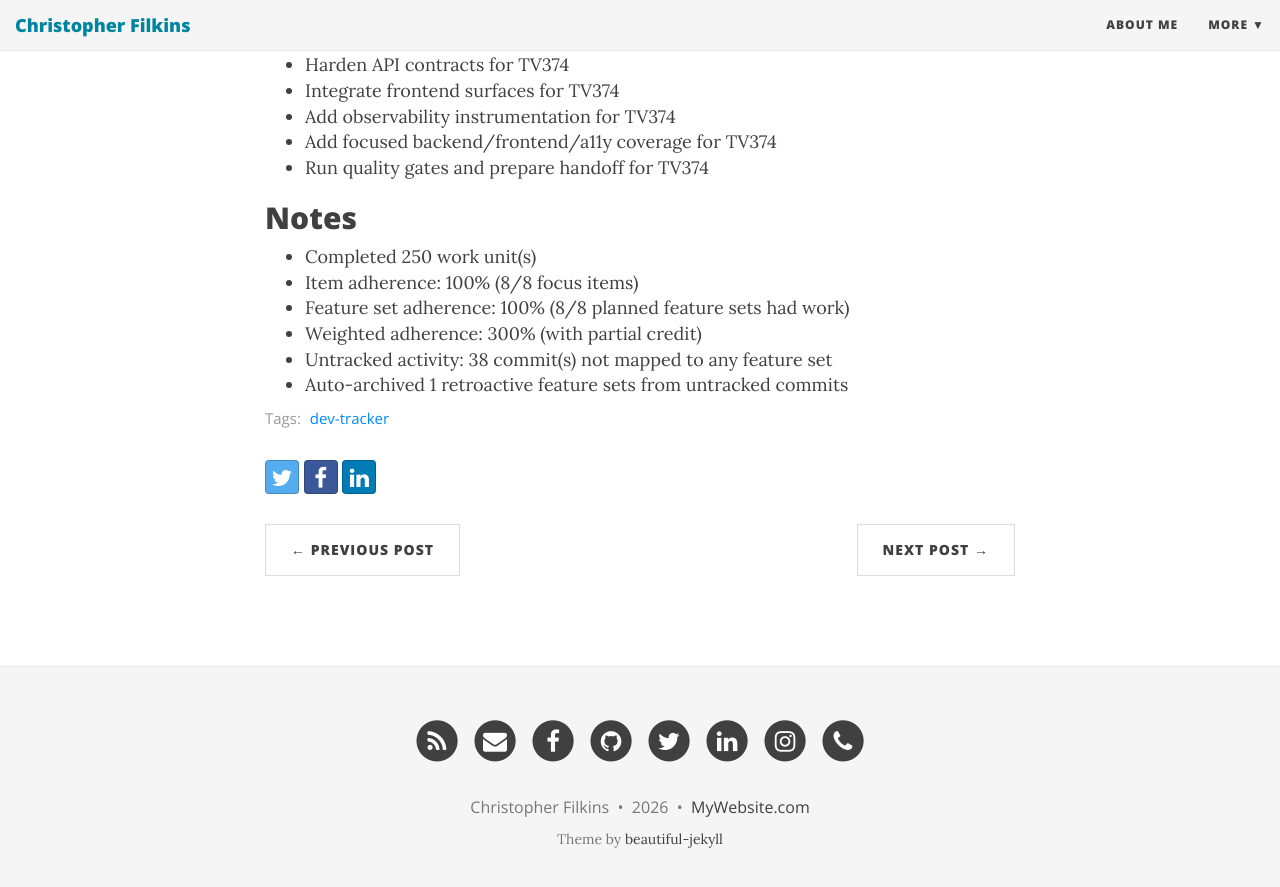
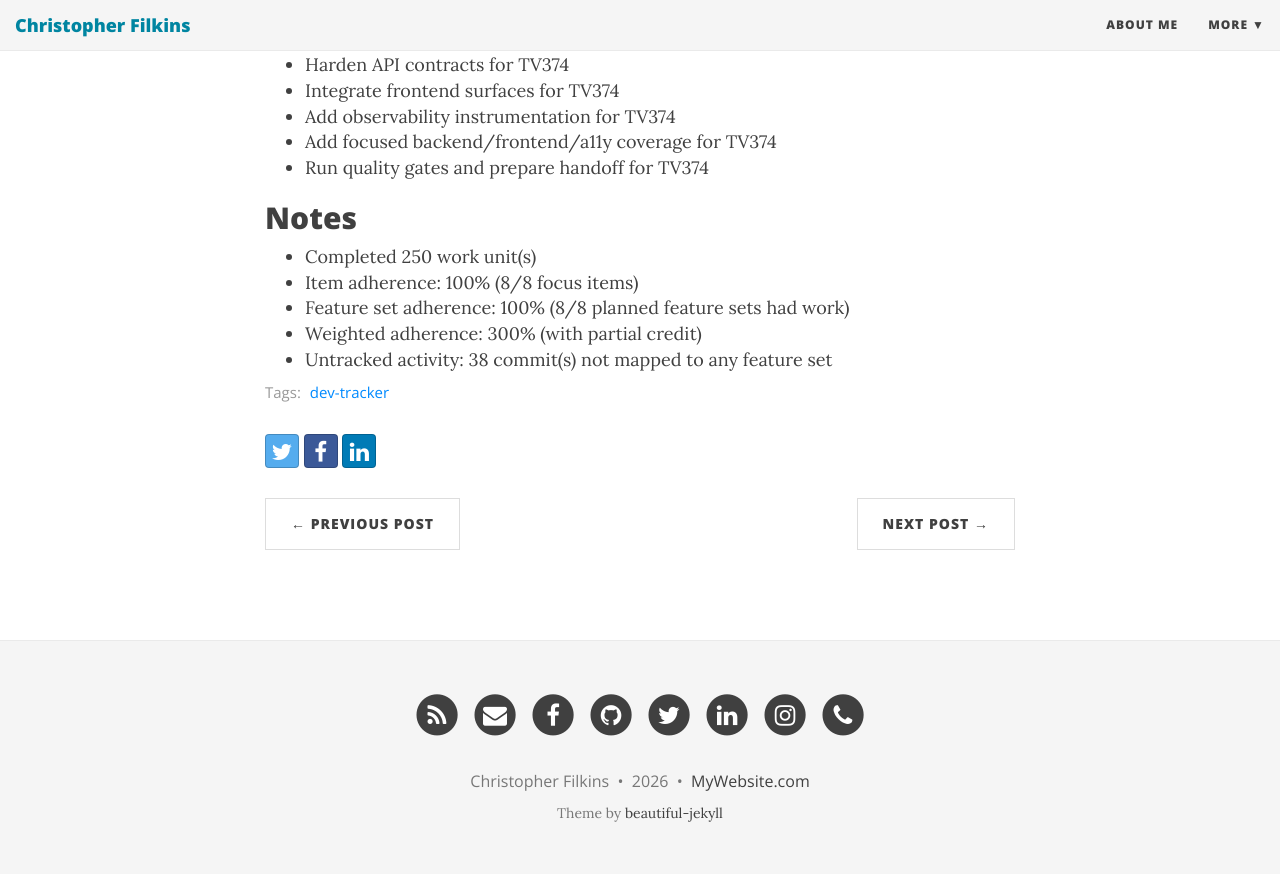
Before and after one commit to filchyboy/filchyboy.github.io, a Jekyll site: the page built from _posts/2026-04-20-daily-dev-log.md, in a window 1280 px wide and 900 px high, scrolled down 10745 px. Shown: the top 887 px of the window. Built offline with Jekyll 4.4.1, drawn with Linux system fonts in a browser that asks for light colours; nearby versions of some CDN libraries.

Commit message:
Update build-in-public update: Daily Development Update

```diff
--- a/_posts/2026-04-20-daily-dev-log.md
+++ b/_posts/2026-04-20-daily-dev-log.md
@@ -40,8 +40,8 @@ The billing overview autowiring and analytics customer context work can wait - I
 
 
 <!-- SECTION: ACCOMPLISHED START -->
-<!-- accomplished-generated: 2026-04-21T14:24:23.494887+00:00 -->
-<!-- accomplished-updated: 2026-04-21T14:24:23.494887+00:00 -->
+<!-- accomplished-generated: 2026-04-21T14:35:17.756176+00:00 -->
+<!-- accomplished-updated: 2026-04-21T14:35:17.756176+00:00 -->
 
 * Completed 250 tasks today on the Colossalistic Platform project.
 
@@ -384,7 +384,6 @@ The billing overview autowiring and analytics customer context work can wait - I
 * Feature set adherence: 100% (8/8 planned feature sets had work)
 * Weighted adherence: 300% (with partial credit)
 * Untracked activity: 38 commit(s) not mapped to any feature set
-* Auto-archived 1 retroactive feature sets from untracked commits
 
 
 <!-- Generated by dev-tracker publish_to_jekyll.py -->
```
